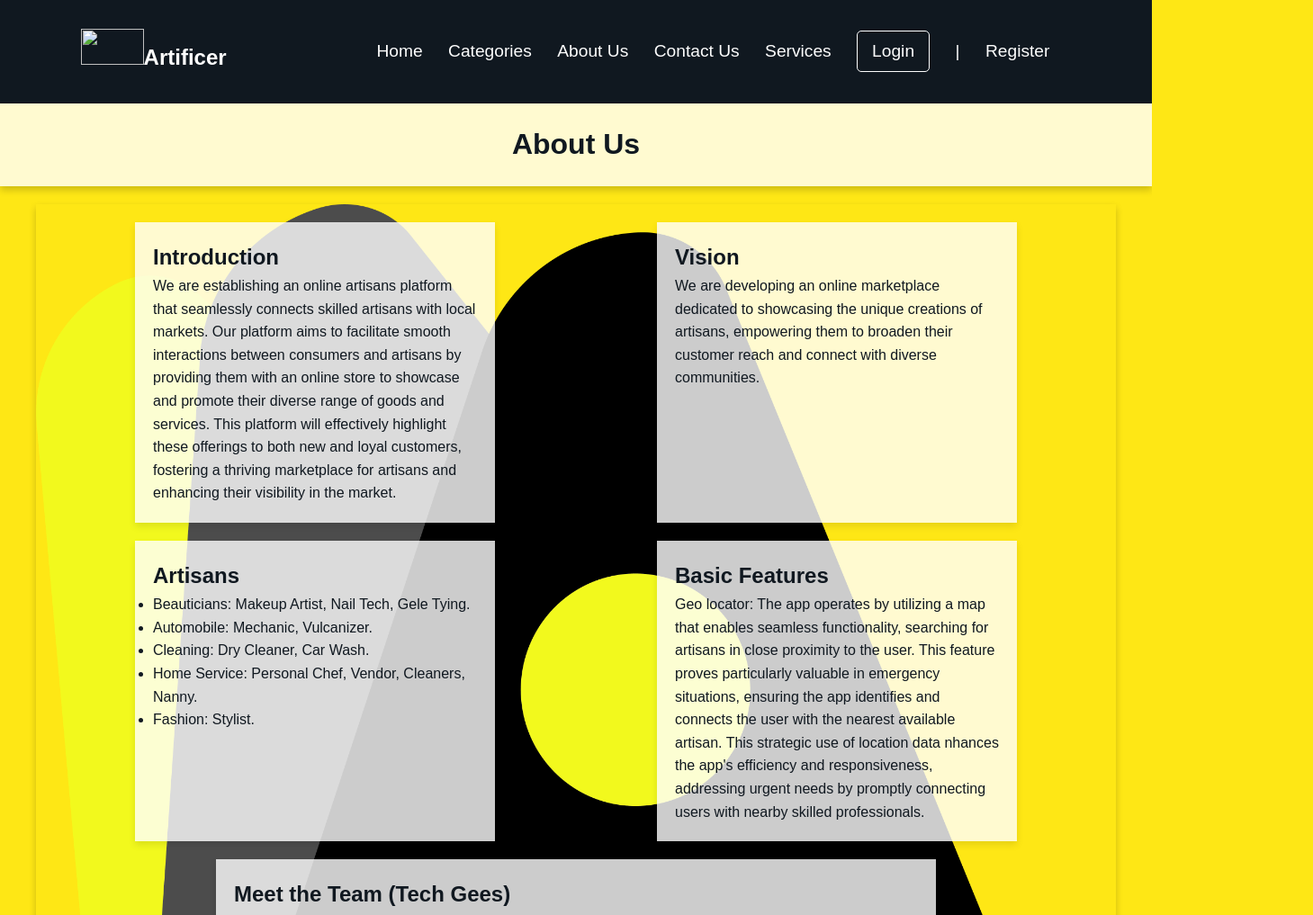
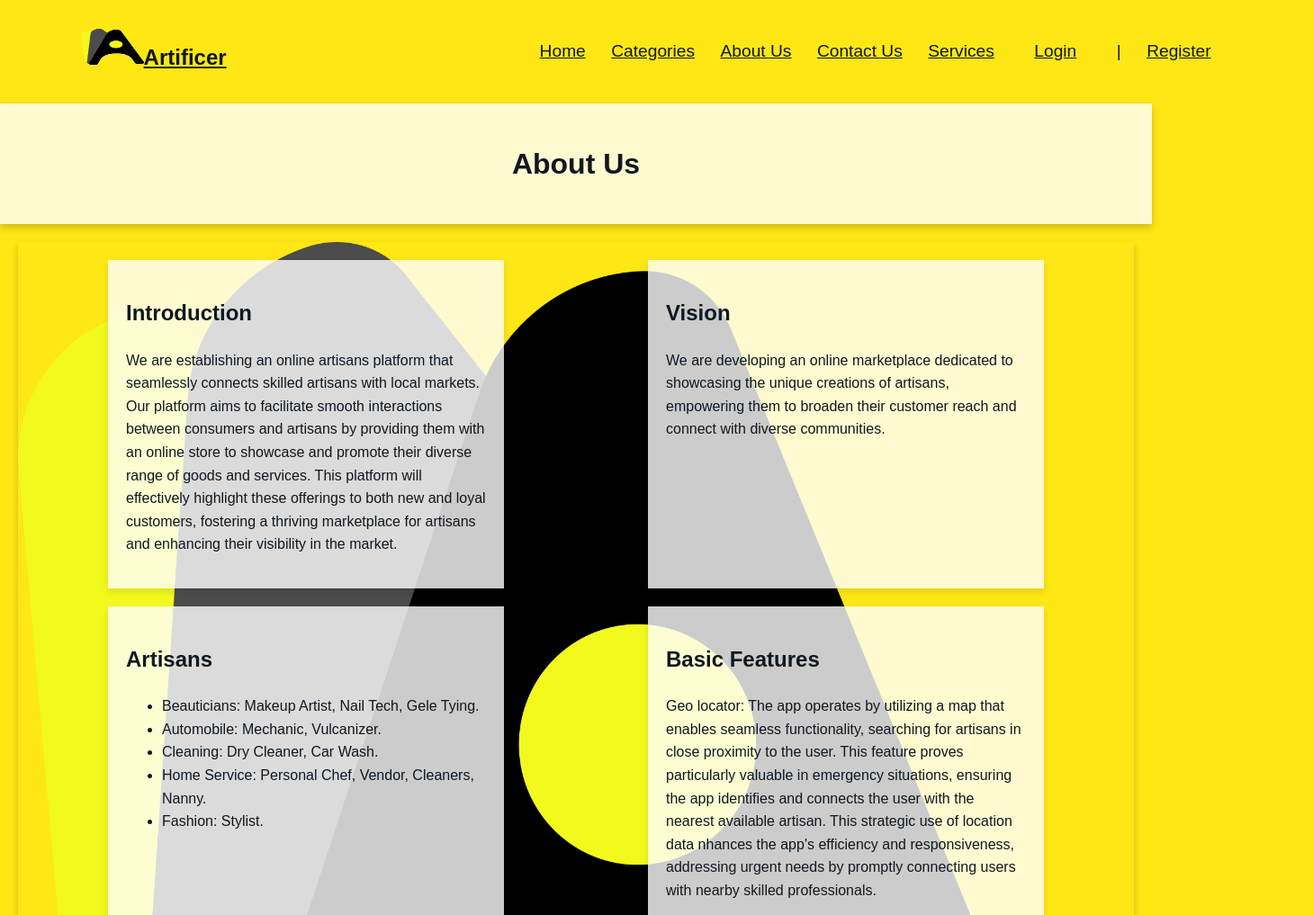
Before and after one commit to tosvic/TGProject, a plain HTML site: page about_us/index.html in a window 1280 px wide. Shown: the top 1017 px of the page at 90% size, 1459 px wide, since content can reach past the window. Drawn offline with Linux system fonts and the light colour scheme; a script that the page names is missing.

Commit message:
latest commit

```diff
--- a/about_us/index.html
+++ b/about_us/index.html
@@ -5,7 +5,6 @@
     <meta name="viewport" content="width=device-width, initial-scale=1.0">
     <title>About us</title>
     <link rel="stylesheet" href="index.css">
-    <link rel="stylesheet" href="/TGProject/main.css">
     <script src="index.js" defer></script>
 </head>
 <body>
@@ -14,16 +13,16 @@
 
     <div class="navigations">
 
-        <a href="/TGProject/index.html" class="logo"> <img src="../images/logopng.png" alt="" width="70px" height="40px">Artificer</a>
+        <a href="/index.html" class="logo"> <img src="./Asset 1@2x.png" alt="" width="70px" height="40px">Artificer</a>
         <nav class="navbar">
-            <a href="/TGProject/index.html">Home</a>
-            <a href="../artisan/categories.html">Categories</a>
-            <a href="../about_us/index.html">About Us</a>
-            <a href="">Contact Us</a>
+            <a href="/index.html">Home</a>
+            <a href="/categories.html">Categories</a>
+            <a href="/about_us/index.html">About Us</a>
+            <a href="#">Contact Us</a>
             <a href="">Services</a>
-            <a id="active" href="../login-signup/index.html">Login</a>
+            <a id="active" href="/login-signup/index.html">Login</a>
             <a href="">|</a>
-            <a class="reg" href="../login-signup/sign.html">Register</a>
+            <a class="reg" href="/login-signup/sign.html">Register</a>
         </nav>
     </div>
 <!-- End -->
```
Also changed, not shown: index.html (+1 -1 lines).
